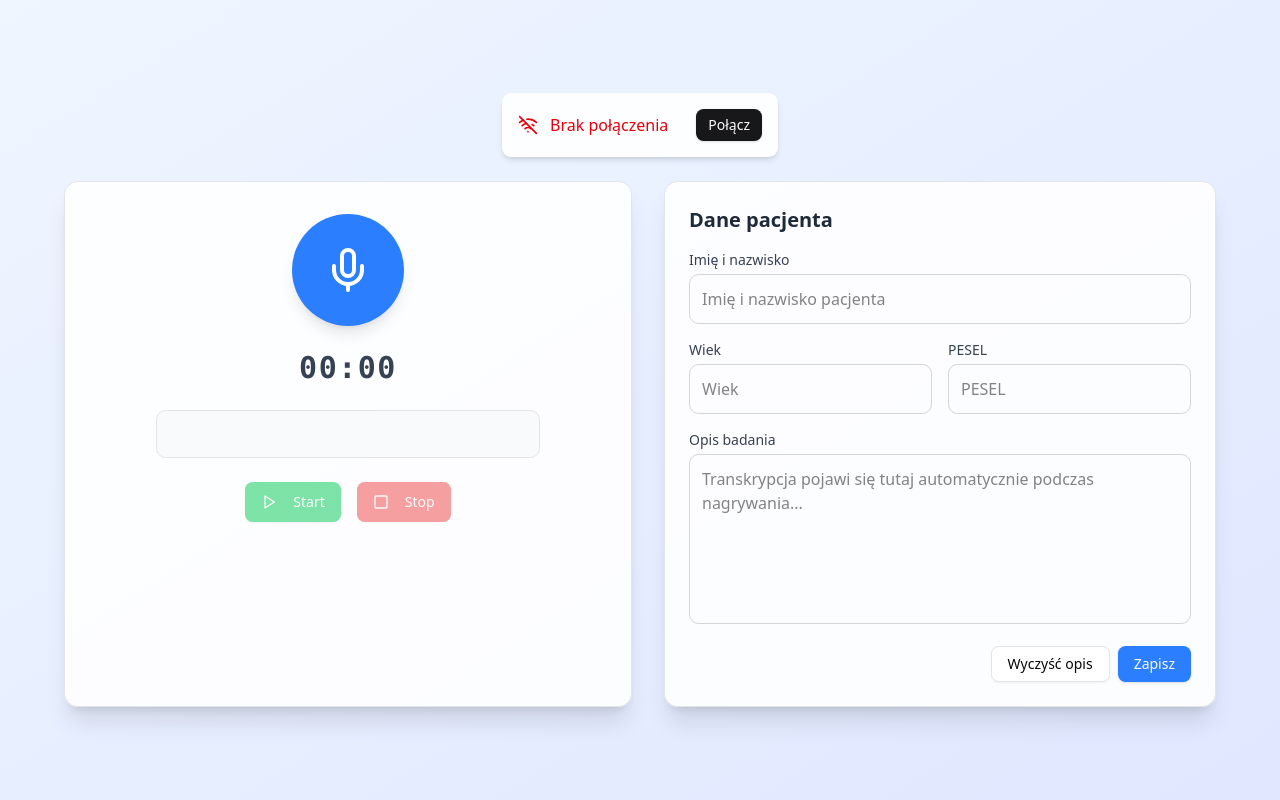
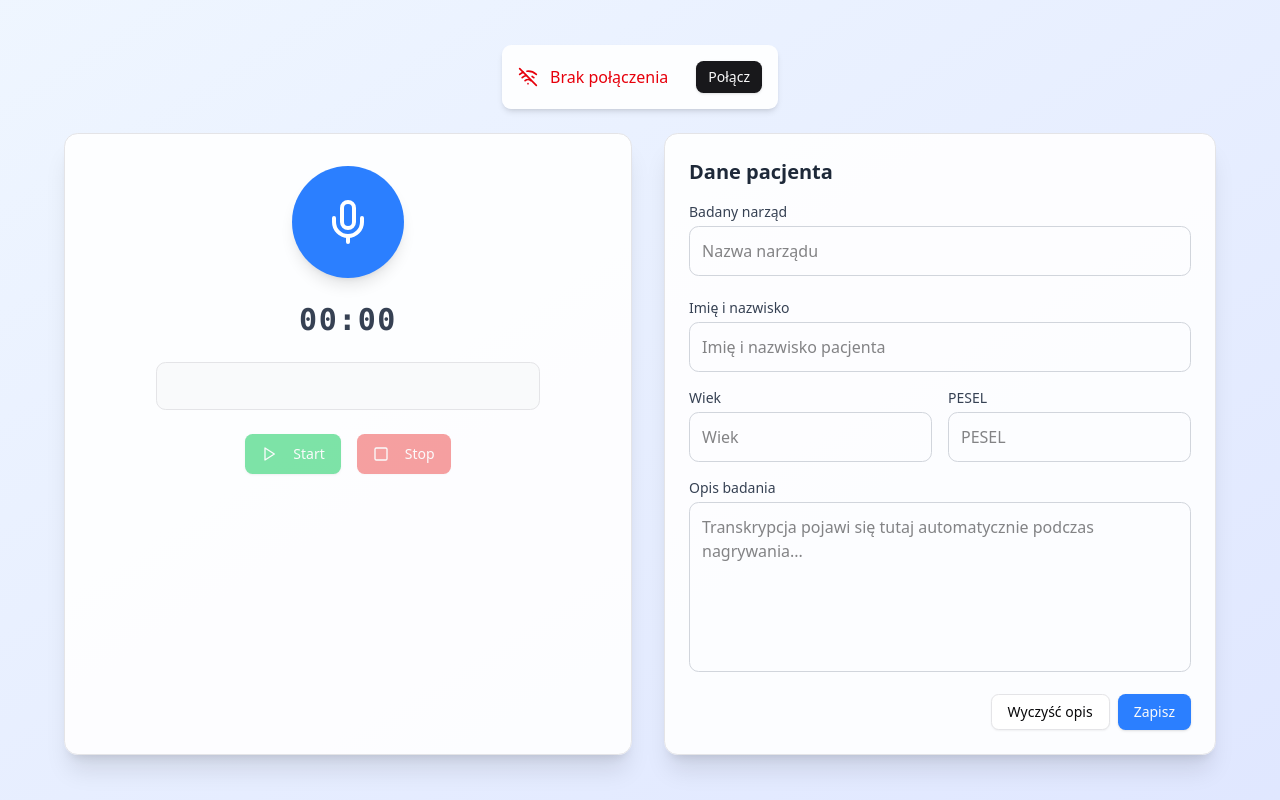
Before and after one commit to AI4Business-UE/4Diagnosis_SpeechToText, a React (Vite) app in the folder app/: page /record-description in a window 1280 px wide. Built offline with nearby package versions, Linux system fonts and the light colour scheme.

Commit message:
Reintroduce organ display into UI, add autosize textarea package dependency to auto wrap organ names if too long.
Add a component wrapper for spinner svg.

```diff
--- a/app/package.json
+++ b/app/package.json
@@ -26,6 +26,7 @@
     "react-dom": "^19",
     "react-hook-form": "^7.54.2",
     "react-router-dom": "^7.6.1",
+    "react-textarea-autosize": "^8.5.9",
     "tailwind-merge": "^3.0.1",
     "tailwindcss": "^4.0.6",
     "tailwindcss-animate": "^1.0.7",
--- /dev/null
+++ b/app/src/components/ui/SpinnerLoader.tsx
@@ -0,0 +1,8 @@
+export default function SpinnerLoader() {
+    return <>
+        <svg aria-hidden="true" className="w-15 h-15 text-gray-400 animate-spin fill-brand" viewBox="0 0 100 101" fill="none" xmlns="http://www.w3.org/2000/svg">
+            <path d="M100 50.5908C100 78.2051 77.6142 100.591 50 100.591C22.3858 100.591 0 78.2051 0 50.5908C0 22.9766 22.3858 0.59082 50 0.59082C77.6142 0.59082 100 22.9766 100 50.5908ZM9.08144 50.5908C9.08144 73.1895 27.4013 91.5094 50 91.5094C72.5987 91.5094 90.9186 73.1895 90.9186 50.5908C90.9186 27.9921 72.5987 9.67226 50 9.67226C27.4013 9.67226 9.08144 27.9921 9.08144 50.5908Z" fill="currentColor"/>
+            <path d="M93.9676 39.0409C96.393 38.4038 97.8624 35.9116 97.0079 33.5539C95.2932 28.8227 92.871 24.3692 89.8167 20.348C85.8452 15.1192 80.8826 10.7238 75.2124 7.41289C69.5422 4.10194 63.2754 1.94025 56.7698 1.05124C51.7666 0.367541 46.6976 0.446843 41.7345 1.27873C39.2613 1.69328 37.813 4.19778 38.4501 6.62326C39.0873 9.04874 41.5694 10.4717 44.0505 10.1071C47.8511 9.54855 51.7191 9.52689 55.5402 10.0491C60.8642 10.7766 65.9928 12.5457 70.6331 15.2552C75.2735 17.9648 79.3347 21.5619 82.5849 25.841C84.9175 28.9121 86.7997 32.2913 88.1811 35.8758C89.083 38.2158 91.5421 39.6781 93.9676 39.0409Z" fill="white"/>
+        </svg>
+    </>
+}
--- a/app/src/pages/RecordDescription/Recorder.tsx
+++ b/app/src/pages/RecordDescription/Recorder.tsx
@@ -2,7 +2,8 @@ import { useRef, useEffect, useCallback, useState } from "react";
 import { Button } from "@/components/ui/button";
 import { Card } from "@/components/ui/card";
 import { Mic, Play, Square, Wifi, WifiOff } from "lucide-react";
-
+import SpinnerLoader from "@/components/ui/SpinnerLoader";
+import TextareaAutosize from 'react-textarea-autosize';
 
 import { WebSocketMessage } from "./types";
 import { WEBSOCKET_URL, AUDIO_CONFIG } from "./config";
@@ -28,7 +29,7 @@ export default function Recorder() {
   const { metadata, updateField, clearDescriptionField, setDescription } =
     usePatientMetadata(sendMessage);
   const [extractedData, setExtractedData] = useState<{
-    //organ?: string;
+    organ?: string;
     fullName?: string;
     age?: string;
     pesel?: string;
@@ -68,7 +69,7 @@ export default function Recorder() {
           ack?: boolean;
           transcription?: string;
           formData?: {
-            //organ?: string;
+            organ?: string;
             name?: string;
             age?: string;
             pesel?: string;
@@ -106,9 +107,9 @@ export default function Recorder() {
           const { formData } = parsedData;
 
           // Wypełnij wszystkie pola niezależnie od tego czy są puste czy nie
-          /*if (formData.organ !== undefined) {
+          if (formData.organ !== undefined) {
             updateField("organ", formData.organ);
-          }*/
+          }
           if (formData.name !== undefined) {
             updateField("name", formData.name);
           }
@@ -123,7 +124,7 @@ export default function Recorder() {
           }
 
           setExtractedData({
-            //organ: formData.organ,
+            organ: formData.organ,
             fullName: formData.name,
             age: formData.age,
             pesel: formData.pesel,
@@ -146,7 +147,6 @@ export default function Recorder() {
 
 
   const handleStartRecording = useCallback(async () => {
-    console.log("DEBUG[handleStartRecording]: Starting recording...")
     if (!isConnected) {
       alert("Najpierw połącz się z serwerem!");
       return;
@@ -316,10 +316,7 @@ export default function Recorder() {
           {isTranscriptionFinalizing && isConnected ?
             <div className="absolute inset-0 bg-black/50 rounded-xl transition-opacity duration-300">
               <div className="flex flex-col items-center justify-center h-full gap-4">
-                <svg aria-hidden="true" className="w-15 h-15 text-gray-400 animate-spin fill-brand" viewBox="0 0 100 101" fill="none" xmlns="http://www.w3.org/2000/svg">
-                  <path d="M100 50.5908C100 78.2051 77.6142 100.591 50 100.591C22.3858 100.591 0 78.2051 0 50.5908C0 22.9766 22.3858 0.59082 50 0.59082C77.6142 0.59082 100 22.9766 100 50.5908ZM9.08144 50.5908C9.08144 73.1895 27.4013 91.5094 50 91.5094C72.5987 91.5094 90.9186 73.1895 90.9186 50.5908C90.9186 27.9921 72.5987 9.67226 50 9.67226C27.4013 9.67226 9.08144 27.9921 9.08144 50.5908Z" fill="currentColor"/>
-                  <path d="M93.9676 39.0409C96.393 38.4038 97.8624 35.9116 97.0079 33.5539C95.2932 28.8227 92.871 24.3692 89.8167 20.348C85.8452 15.1192 80.8826 10.7238 75.2124 7.41289C69.5422 4.10194 63.2754 1.94025 56.7698 1.05124C51.7666 0.367541 46.6976 0.446843 41.7345 1.27873C39.2613 1.69328 37.813 4.19778 38.4501 6.62326C39.0873 9.04874 41.5694 10.4717 44.0505 10.1071C47.8511 9.54855 51.7191 9.52689 55.5402 10.0491C60.8642 10.7766 65.9928 12.5457 70.6331 15.2552C75.2735 17.9648 79.3347 21.5619 82.5849 25.841C84.9175 28.9121 86.7997 32.2913 88.1811 35.8758C89.083 38.2158 91.5421 39.6781 93.9676 39.0409Z" fill="white"/>
-                </svg>
+                <SpinnerLoader />
                 <p className="text-white text-lg">Poprawianie transkrypcji...</p>
               </div>
             </div> : null}
@@ -329,14 +326,14 @@ export default function Recorder() {
             </h3>
 
             {/* Wskaźnik automatycznie wypełnionych danych */}
-            {extractedData.fullName && (
+            {(extractedData.fullName || extractedData.organ || extractedData.pesel) && (
               <div className="mb-4 p-3 bg-green-50 border border-green-200 rounded-lg">
                 <h4 className="font-medium text-green-800 mb-2 flex items-center gap-2">
                   <div className="w-2 h-2 bg-green-500 rounded-full"></div>
                   Dane automatycznie wyodrębnione z AI
                 </h4>
                 <div className="text-sm text-green-700 space-y-1">
-                  {/*extractedData.organ && <p><strong>Narząd:</strong> {extractedData.organ}</p>*/}
+                  {extractedData.organ && <p><strong>Narząd:</strong> {extractedData.organ}</p>}
                   {extractedData.fullName && <p><strong>Pacjent:</strong> {extractedData.fullName}</p>}
                   {extractedData.age && <p><strong>Wiek:</strong> {extractedData.age} lat</p>}
                   {extractedData.pesel && <p><strong>PESEL:</strong> {extractedData.pesel}</p>}
@@ -344,18 +341,18 @@ export default function Recorder() {
               </div>
             )}
 
-            {/*<div>
+            <div>
               <label className="block text-sm font-medium text-gray-700 mb-1">
                 Badany narząd
               </label>
-              <input
-                type="text"
+              <TextareaAutosize
                 value={metadata.organ}
                 onChange={(e) => updateField("organ", e.target.value)}
-                className="w-full p-3 border border-gray-300 rounded-lg focus:ring-2 focus:ring-blue-500 focus:border-transparent"
+                className="w-full p-3 border border-gray-300 rounded-lg focus:ring-2 focus:ring-blue-500 focus:border-transparent resize-none"
+                minRows={1}
                 placeholder="Nazwa narządu"
               />
-            </div>*/}
+            </div>
 
             <div>
               <label className="block text-sm font-medium text-gray-700 mb-1">
```
Also changed, not shown: 1 other file (tests, documents, lock files or other folders).
